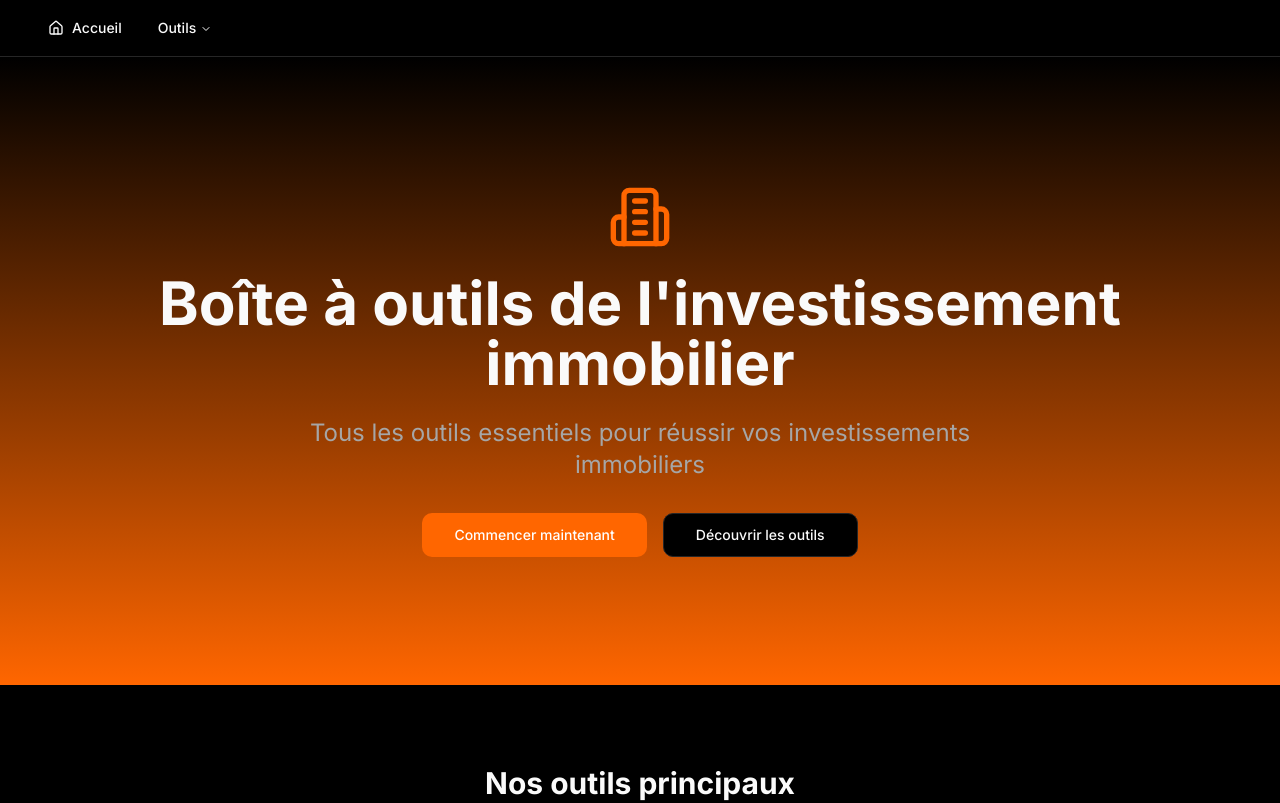
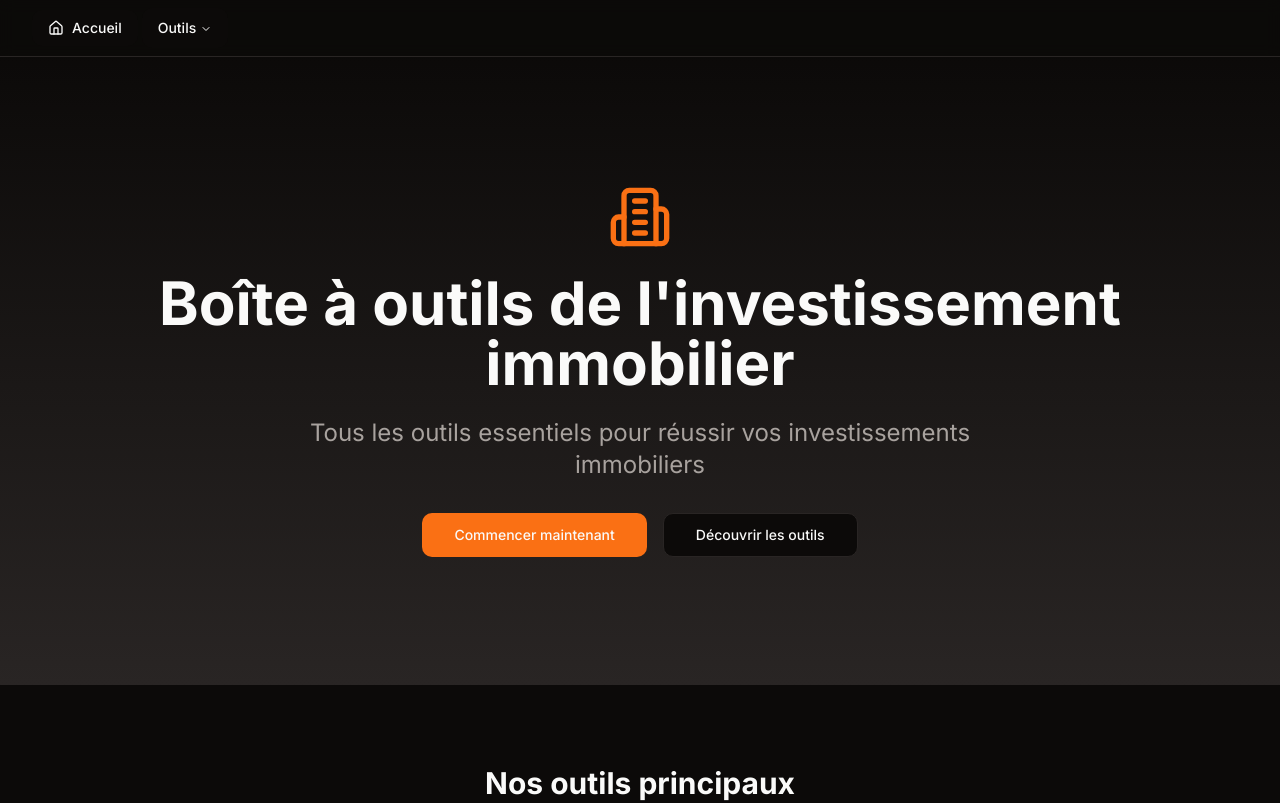
Before and after one commit to mamou000/real-estate-investment-tools, a Next.js app: page / in a window 1280 px wide. Shown: the top 803 px of the page. Built offline with nearby package versions, Linux system fonts and the light colour scheme.

Commit message:
Update global styles with modern dark theme and orange accents

```diff
--- a/app/globals.css
+++ b/app/globals.css
@@ -4,111 +4,95 @@
 
 @layer base {
   :root {
-    --background: 0 0% 0%; /* Noir pur */
-    --foreground: 0 0% 98%;
+    --background: 20 14% 4%;
+    --foreground: 60 9.1% 97.8%;
 
-    --card: 0 0% 3%;
-    --card-foreground: 0 0% 98%;
+    --card: 20 14% 4%;
+    --card-foreground: 60 9.1% 97.8%;
 
-    --popover: 0 0% 3%;
-    --popover-foreground: 0 0% 98%;
+    --popover: 20 14% 4%;
+    --popover-foreground: 60 9.1% 97.8%;
 
-    /* Orange comme couleur primaire */
-    --primary: 24 100% 50%;
-    --primary-foreground: 0 0% 100%;
+    --primary: 24 96% 53%; /* Orange vif */
+    --primary-foreground: 60 9.1% 97.8%;
 
-    --secondary: 0 0% 10%;
-    --secondary-foreground: 0 0% 98%;
+    --secondary: 12 6.5% 15.1%;
+    --secondary-foreground: 60 9.1% 97.8%;
 
-    --muted: 0 0% 15%;
-    --muted-foreground: 0 0% 65%;
+    --muted: 12 6.5% 15.1%;
+    --muted-foreground: 24 5.4% 63.9%;
 
-    --accent: 24 100% 50%; /* Orange */
-    --accent-foreground: 0 0% 100%;
+    --accent: 12 6.5% 15.1%;
+    --accent-foreground: 60 9.1% 97.8%;
 
-    --destructive: 0 84% 60%;
-    --destructive-foreground: 0 0% 98%;
+    --destructive: 0 72.2% 50.6%;
+    --destructive-foreground: 60 9.1% 97.8%;
 
-    --border: 0 0% 15%;
-    --input: 0 0% 15%;
-    --ring: 24 100% 50%; /* Orange */
-
-    /* Couleurs pour les graphiques */
-    --chart-1: 24 100% 50%;  /* Orange */
-    --chart-2: 24 80% 40%;   /* Orange foncé */
-    --chart-3: 24 60% 30%;   /* Orange plus foncé */
-    --chart-4: 24 40% 20%;   /* Orange très foncé */
-    --chart-5: 24 20% 10%;   /* Orange presque noir */
+    --border: 12 6.5% 15.1%;
+    --input: 12 6.5% 15.1%;
+    --ring: 24 96% 53%;
 
     --radius: 0.75rem;
   }
 }
 
-/* Classes personnalisées pour les dégradés */
-.bg-gradient-tech {
-  background: linear-gradient(130deg, rgb(0, 0, 0) 0%, rgb(20, 20, 20) 100%);
+.gradient-bg {
+  background: linear-gradient(135deg, hsl(20 14% 4%), hsl(12 6.5% 15.1%));
 }
 
-.bg-gradient-accent {
-  background: linear-gradient(130deg, hsl(24, 100%, 50%) 0%, hsl(24, 100%, 40%) 100%);
-}
-
-.bg-gradient-card {
-  background: linear-gradient(145deg, rgba(20, 20, 20, 0.9) 0%, rgba(10, 10, 10, 0.95) 100%);
-  backdrop-filter: blur(10px);
-}
-
-.bg-glass {
-  background: rgba(15, 15, 15, 0.7);
-  backdrop-filter: blur(10px);
+.glass-card {
+  background: rgba(28, 25, 23, 0.8);
+  backdrop-filter: blur(8px);
   border: 1px solid rgba(255, 255, 255, 0.1);
 }
 
-.text-gradient {
-  background: linear-gradient(to right, hsl(24, 100%, 50%), hsl(24, 100%, 70%));
-  -webkit-background-clip: text;
-  -webkit-text-fill-color: transparent;
+.hover-glow:hover {
+  box-shadow: 0 0 20px rgba(251, 146, 60, 0.3);
 }
 
-/* Animations subtiles */
-@keyframes fadeIn {
-  from {
-    opacity: 0;
-    transform: translateY(10px);
-  }
-  to {
-    opacity: 1;
-    transform: translateY(0);
-  }
+.button-gradient {
+  background: linear-gradient(135deg, hsl(24 96% 53%), hsl(15 96% 53%));
 }
 
-.animate-fade-in {
-  animation: fadeIn 0.5s ease-out forwards;
+.button-gradient:hover {
+  background: linear-gradient(135deg, hsl(24 96% 58%), hsl(15 96% 58%));
 }
 
-/* Styles généraux */
+.hero-gradient {
+  background: radial-gradient(circle at top left, rgba(251, 146, 60, 0.15), transparent 50%),
+             radial-gradient(circle at bottom right, rgba(251, 146, 60, 0.1), transparent 50%),
+             linear-gradient(135deg, hsl(20 14% 4%), hsl(12 6.5% 15.1%));
+}
+
 @layer base {
   * {
     @apply border-border;
   }
   body {
-    @apply bg-gradient-tech text-foreground;
-  }
-
-  input[type="number"] {
-    @apply bg-glass border-none h-12 rounded-lg transition-all duration-200 hover:ring-2 hover:ring-primary/50 focus:ring-2 focus:ring-primary;
-  }
-
-  button {
-    @apply transition-all duration-200;
+    @apply bg-background text-foreground;
   }
 }
 
-/* Styles des composants */
-.tab-active {
-  @apply bg-gradient-accent text-white shadow-lg;
+/* Animations */
+@keyframes glow {
+  0%, 100% {
+    box-shadow: 0 0 20px rgba(251, 146, 60, 0.3);
+  }
+  50% {
+    box-shadow: 0 0 30px rgba(251, 146, 60, 0.5);
+  }
 }
 
-.glassmorphism {
-  @apply bg-glass rounded-xl border border-white/10 shadow-xl;
+.animate-glow {
+  animation: glow 2s ease-in-out infinite;
 }
+
+/* Card hover effects */
+.card-hover-effect {
+  transition: transform 0.2s ease, box-shadow 0.2s ease;
+}
+
+.card-hover-effect:hover {
+  transform: translateY(-2px);
+  box-shadow: 0 8px 30px rgba(0, 0, 0, 0.12);
+}
```
